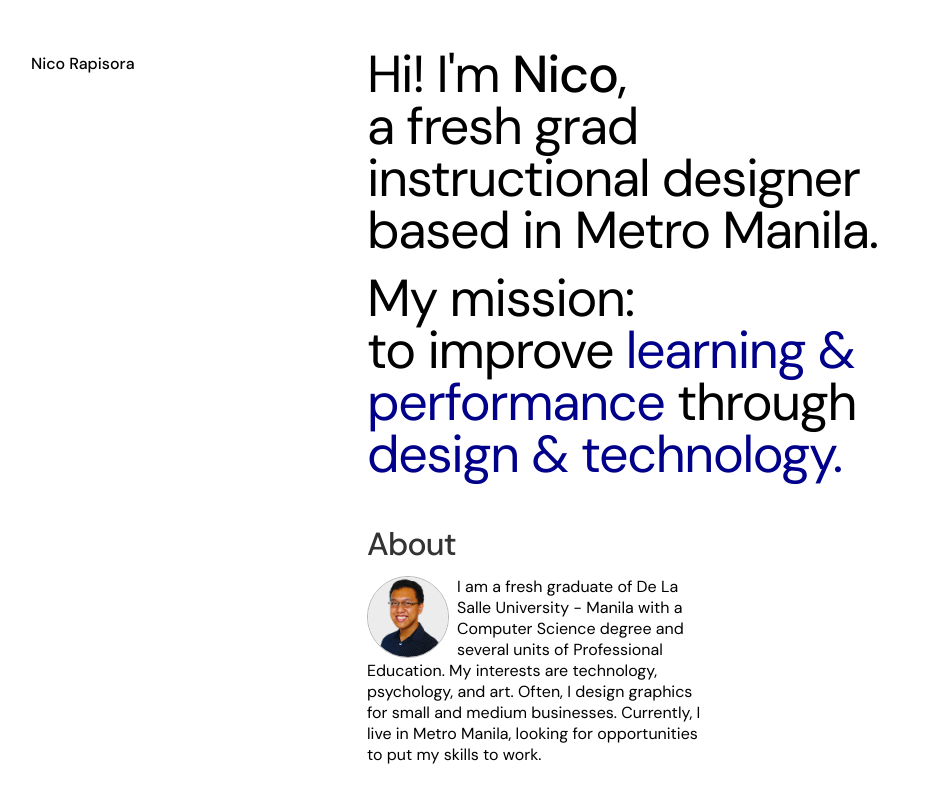
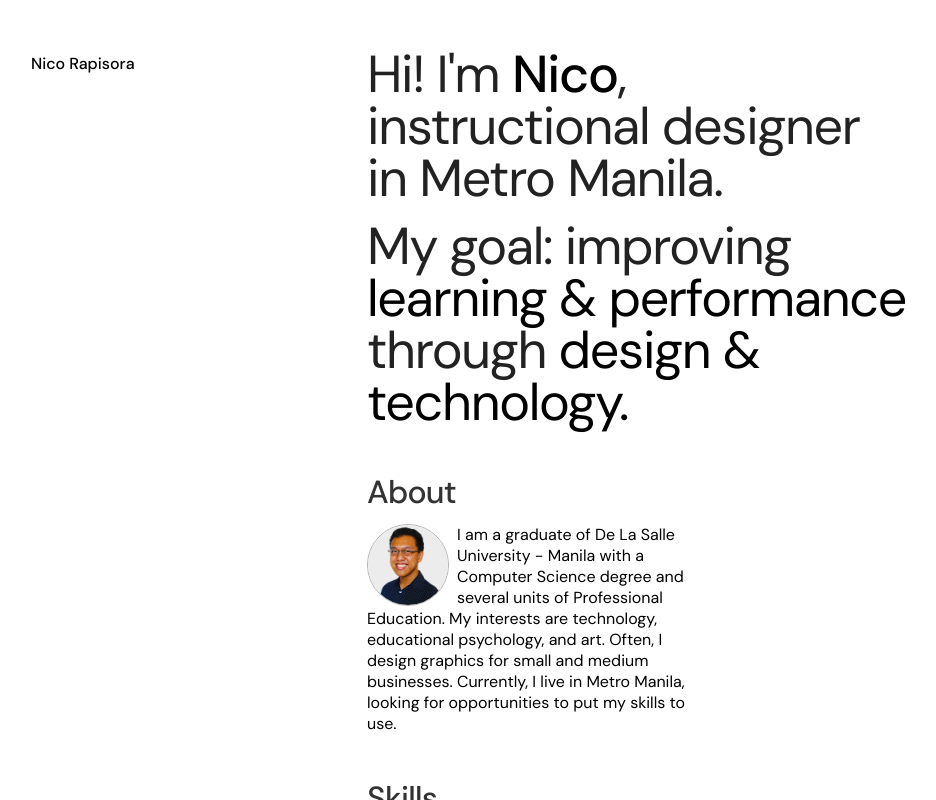
Before and after one commit to nicorapisora/nicorapisora.github.io, a plain HTML site: page index.html in a window 1280 px wide. Shown: the whole page, without its empty margins (25-961 px from the left). Drawn offline with nearby package versions, Linux system fonts and the light colour scheme.

Commit message:
Add files via upload

```diff
--- a/index.html
+++ b/index.html
@@ -18,11 +18,10 @@
         <div id="intro">
             <div id="introText">
                 <div>
-                    Hi! I'm <span class="name">Nico</span>,<br>a fresh grad<br>instructional designer<br>based in Metro Manila.
+                    Hi! I'm <span class="name">Nico</span>, <br>instructional designer<br>in Metro Manila.
                 </div>
                 <div>
-                    My mission:<br>
-                    to improve <span id="intro__emphasis1">learning &amp; performance</span> through <span id="intro__emphasis2">design &amp; technology.</span>
+                    My goal: improving <span id="intro__emphasis1">learning &amp; performance</span> through <span id="intro__emphasis2">design &amp; technology.</span>
                 </div>
             </div>
         </div>
@@ -30,16 +29,12 @@
             <div class="header">About</div>
             <div class="content">
                 <img src="img/profile.png" id="profile" />
-                I am a fresh graduate of De La Salle University - Manila with a Computer Science degree and several units of Professional Education. My interests are technology, psychology, and art. Often, I design graphics for small and medium businesses. Currently, I live in Metro Manila, looking for opportunities to put my skills to work.
+                I am a graduate of De La Salle University - Manila with a Computer Science degree and several units of Professional Education. My interests are technology, educational psychology, and art. Often, I design graphics for small and medium businesses. Currently, I live in Metro Manila, looking for opportunities to put my skills to use.
             </div>
         </div>
         <div id="skills">
             <div class="header">Skills</div>
             <div class="content">Through my degree and my interests, I have gained skills relating to information technology, educational psychology, and multimedia development. I can:
-                <div class="skillItem">
-                    <img src="img/skillIcon-01.svg" />
-                    <span>conduct a needs analysis on learners and instructors,</span>
-                </div>
                 <div class="skillItem">
                     <img src="img/skillIcon-02.svg" />
                     <span>design solutions to instructional and human performance problems, backed with learning theories and best practices,</span>
--- a/style.css
+++ b/style.css
@@ -62,6 +62,7 @@ body {
 
 .name {
     font-weight: 500;
+    color: black;
 }
 
 #introText {
@@ -72,19 +73,16 @@ body {
     line-height: 1em;
     letter-spacing: -0.025em;
     text-align: center;
-    color: black;
+    color: #222;
 }
 
 #introText > div + div {
     margin-top: 0.3em;
 }
 
-#intro__emphasis1 {
-    color: darkblue;
-}
-
+#intro__emphasis1,
 #intro__emphasis2 {
-    color: darkblue;
+    color: black;
 }
 
 .header {
```
